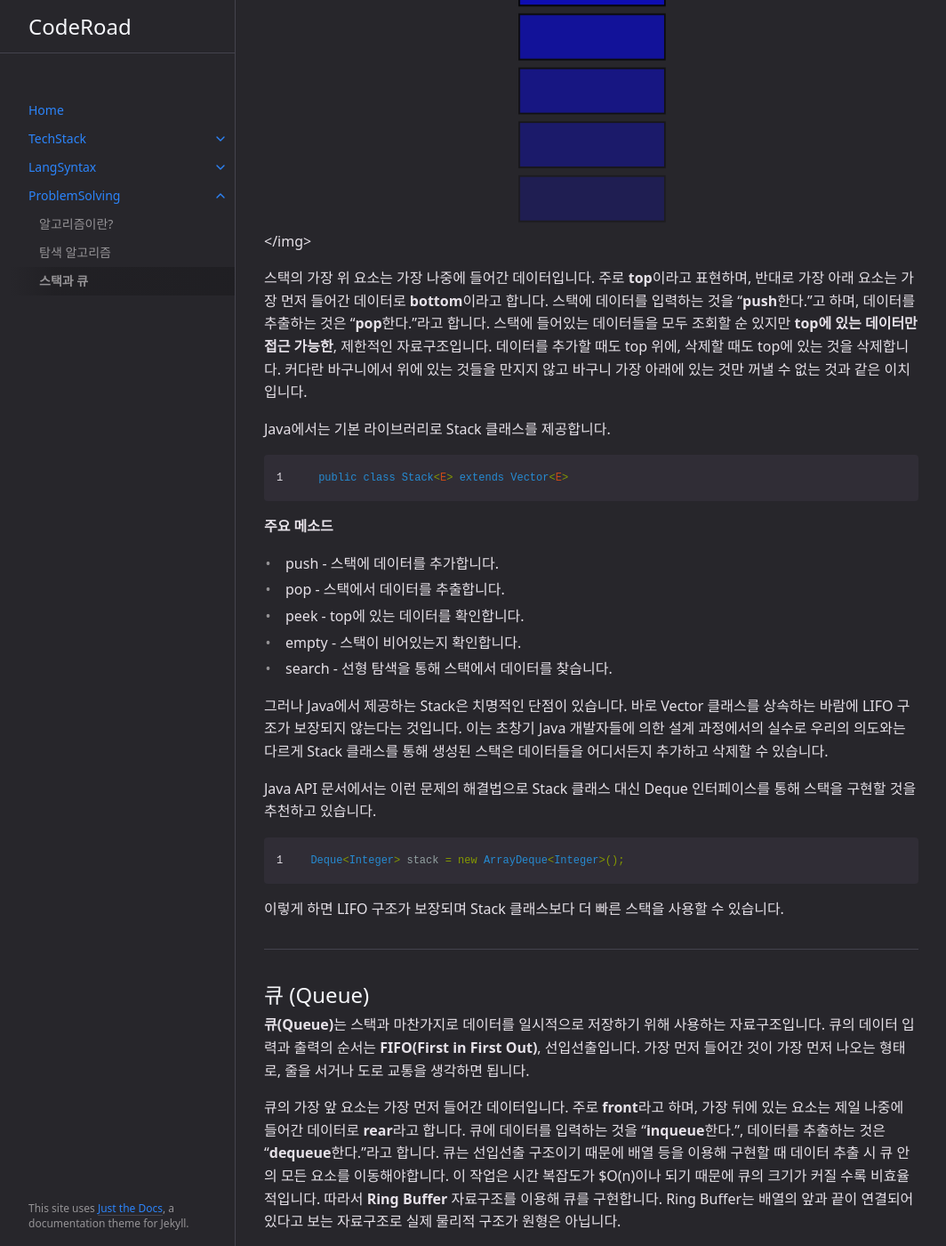
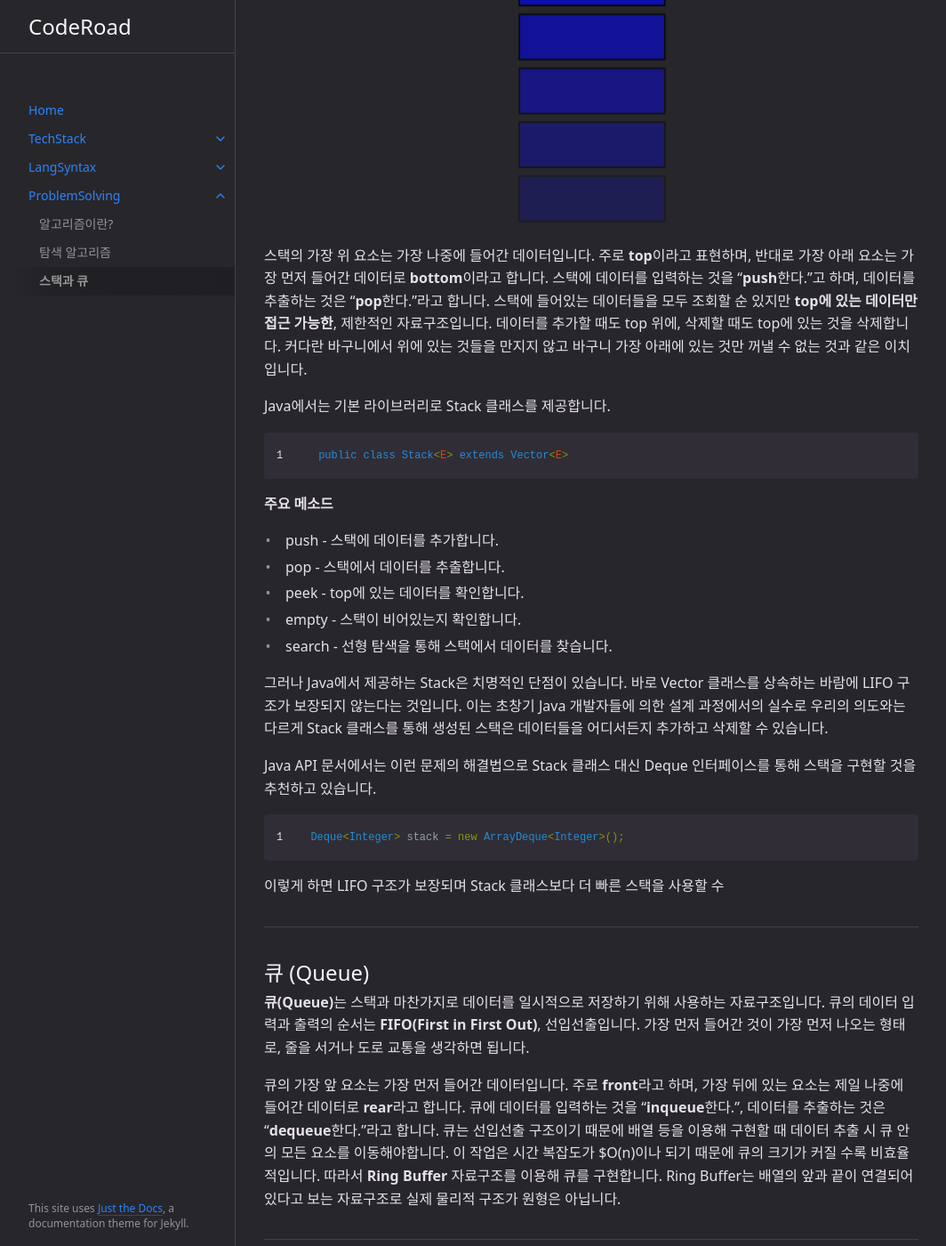
Before and after one commit to hangillee/hangillee.github.io, a Jekyll site: the page built from docs/ProblemSolving/stackqueue.md, in a window 1280 px wide and 1400 px high, scrolled down 676 px. Shown: the whole window at 89% size, without its empty margins (107-1171 px from the left). Built offline with Jekyll 4.4.1, drawn with Linux system fonts in a browser that asks for light colours.

Commit message:
CHORE Edit stack queue page

````diff
--- a/docs/ProblemSolving/stackqueue.md
+++ b/docs/ProblemSolving/stackqueue.md
@@ -19,7 +19,7 @@ permalink: docs/problemsolving/stackqueue
 ## 스택 (Stack)
 **스택(Stack)**은 데이터를 일시적으로 저장하기 위해 사용하는 자료구조입니다. 스택의 데이터 입력과 출력의 순서는 **LIFO(Last In First Out)**, 후입선출입니다. 가장 먼저 들어간 것이 가장 나중에 나오는 형태로, 바구니에 물건을 담을 때를 생각하면 됩니다.
 
-<img src="/docs/images/Stack.png" height="70%" title="스택의 구조" alt="stack"></img>
+![스택의 구조](/docs/images/Stack.png "스택의 구조")
 
 스택의 가장 위 요소는 가장 나중에 들어간 데이터입니다. 주로 **top**이라고 표현하며, 반대로 가장 아래 요소는 가장 먼저 들어간 데이터로 **bottom**이라고 합니다. 스택에 데이터를 입력하는 것을 "**push**한다."고 하며, 데이터를 추출하는 것은 "**pop**한다."라고 합니다. 스택에 들어있는 데이터들을 모두 조회할 순 있지만 **top에 있는 데이터만 접근 가능한**, 제한적인 자료구조입니다. 데이터를 추가할 때도 top 위에, 삭제할 때도 top에 있는 것을 삭제합니다. 커다란 바구니에서 위에 있는 것들을 만지지 않고 바구니 가장 아래에 있는 것만 꺼낼 수 없는 것과 같은 이치입니다.
 
@@ -44,7 +44,7 @@ Java API 문서에서는 이런 문제의 해결법으로 Stack 클래스 대신
 Deque<Integer> stack = new ArrayDeque<Integer>();
 ```
 
-이렇게 하면 LIFO 구조가 보장되며 Stack 클래스보다 더 빠른 스택을 사용할 수 있습니다.
+이렇게 하면 LIFO 구조가 보장되며 Stack 클래스보다 더 빠른 스택을 사용할 수
 
 ---
 
````
